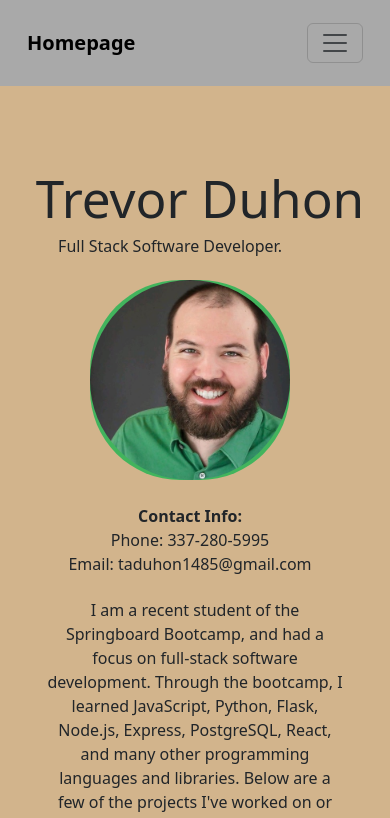
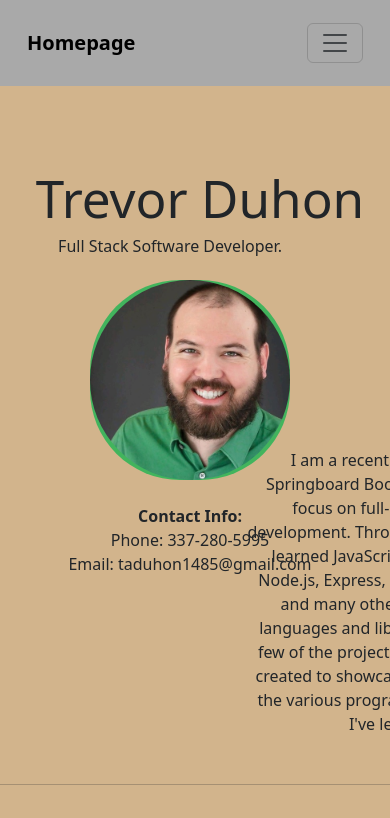
Before and after one commit to Tadler92/Portfolio, a React (Vite) app: page / in a window 390 px wide. Shown: the top 818 px of the page. Built offline with nearby package versions, Linux system fonts and the light colour scheme.

Commit message:
More screen size responsive edits

```diff
--- a/src/Home.css
+++ b/src/Home.css
@@ -149,10 +149,12 @@ hr {
 
   .Home-bio {
     width: 300px;
-    position: relative;
+    /* position: relative;
     left: 200px;
     top: 150px;
-    margin-bottom: 100px;
+    margin-bottom: 100px; */
+    margin-top: 200px;
+    margin-left: 200px;
   }
 
   #first-hr {
```
